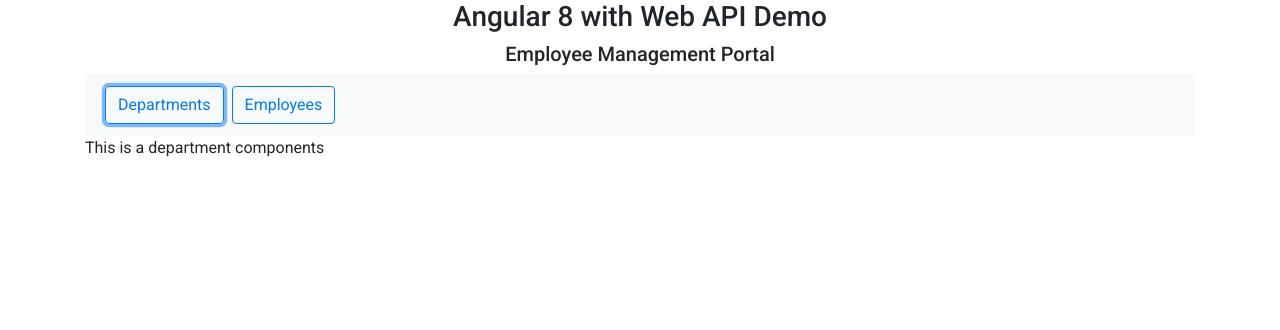
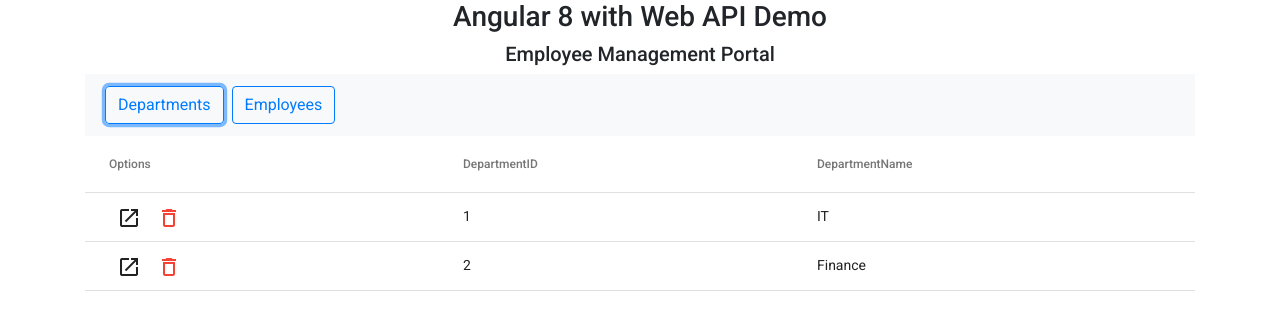
Before and after one commit to nthanhtrung269/Angular8, an Angular app: page / in a window 1280 px wide. Both pictures are taken after a click on the button "Departments". Shown: the top 330 px of the page. Built offline with nearby package versions, Linux system fonts and the light colour scheme.

Commit message:
Material Design Table

```diff
--- a/src/app/app.component.ts
+++ b/src/app/app.component.ts
@@ -7,4 +7,6 @@ import { Component } from '@angular/core';
 })
 export class AppComponent {
   title = 'Hello World';
+  DepScreen = false;
+  EmpScreen = false;
 }
--- a/src/app/department/department.component.html
+++ b/src/app/department/department.component.html
@@ -1 +1 @@
-<p>This is a department components</p>
+<app-show-dep></app-show-dep>
--- a/src/app/department/show-dep/show-dep.component.html
+++ b/src/app/department/show-dep/show-dep.component.html
@@ -1 +1,32 @@
-<p>show-dep works!</p>
+<div style="overflow: auto;">
+    <div class="mat-elevation-z8">
+
+        <mat-table [dataSource]="listData">
+            <mat-header-row *matHeaderRowDef="displayedColumns"></mat-header-row>
+            <mat-row *matRowDef="let row; columns: displayedColumns;"></mat-row>
+
+            <ng-container matColumnDef="Options">
+                <mat-header-cell *matHeaderCellDef>Options</mat-header-cell>
+                <mat-cell *matCellDef="let row">
+                    <button mat-icon-button (click)="onEdit(row)">
+                        <mat-icon>launch</mat-icon>
+                    </button>
+                    <button mat-icon-button color="warn" (click)="onDelete(row.DepartmentID)">
+                        <mat-icon>delete_outline</mat-icon>
+                    </button>
+                </mat-cell>
+            </ng-container>
+
+            <ng-container matColumnDef="DepartmentID">
+                <mat-header-cell *matHeaderCellDef>DepartmentID</mat-header-cell>
+                <mat-cell *matCellDef="let element">{{element.DepartmentID}}</mat-cell>
+            </ng-container>
+
+            <ng-container matColumnDef="DepartmentName">
+                <mat-header-cell *matHeaderCellDef>DepartmentName</mat-header-cell>
+                <mat-cell *matCellDef="let element">{{element.DepartmentName}}</mat-cell>
+            </ng-container>
+        </mat-table>
+
+    </div>
+</div>
--- a/src/app/department/show-dep/show-dep.component.ts
+++ b/src/app/department/show-dep/show-dep.component.ts
@@ -1,4 +1,6 @@
 import { Component, OnInit } from '@angular/core';
+import { MatTableDataSource } from '@angular/material/table';
+import { Department } from 'src/app/models/department-model';
 
 @Component({
   selector: 'app-show-dep',
@@ -9,7 +11,27 @@ export class ShowDepComponent implements OnInit {
 
   constructor() { }
 
+  listData: MatTableDataSource<any>;
+  displayedColumns: string[] = ['Options', 'DepartmentID', 'DepartmentName'];
+
   ngOnInit(): void {
+    this.refreshDepList();
   }
 
+  refreshDepList() {
+    var dummyData = [
+      { DepartmentID: 1, DepartmentName: 'IT' },
+      { DepartmentID: 2, DepartmentName: 'Finance' }
+    ]
+
+    this.listData = new MatTableDataSource(dummyData);
+  }
+
+  onEdit(dep: Department) {
+    console.log(dep);
+  }
+
+  onDelete(id: number) {
+    console.log(id);
+  }
 }
```
Also changed, not shown: src/app/app.module.ts (+8 -1 lines).
